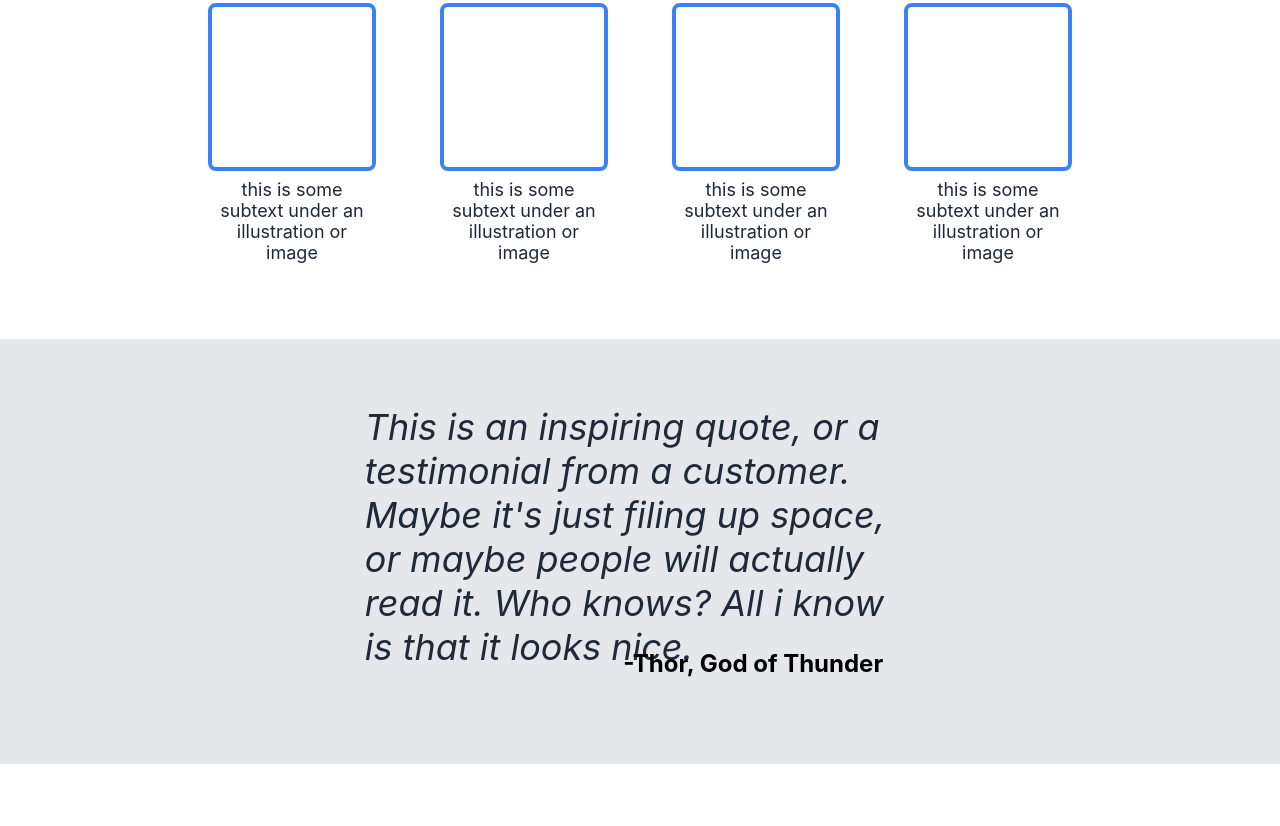
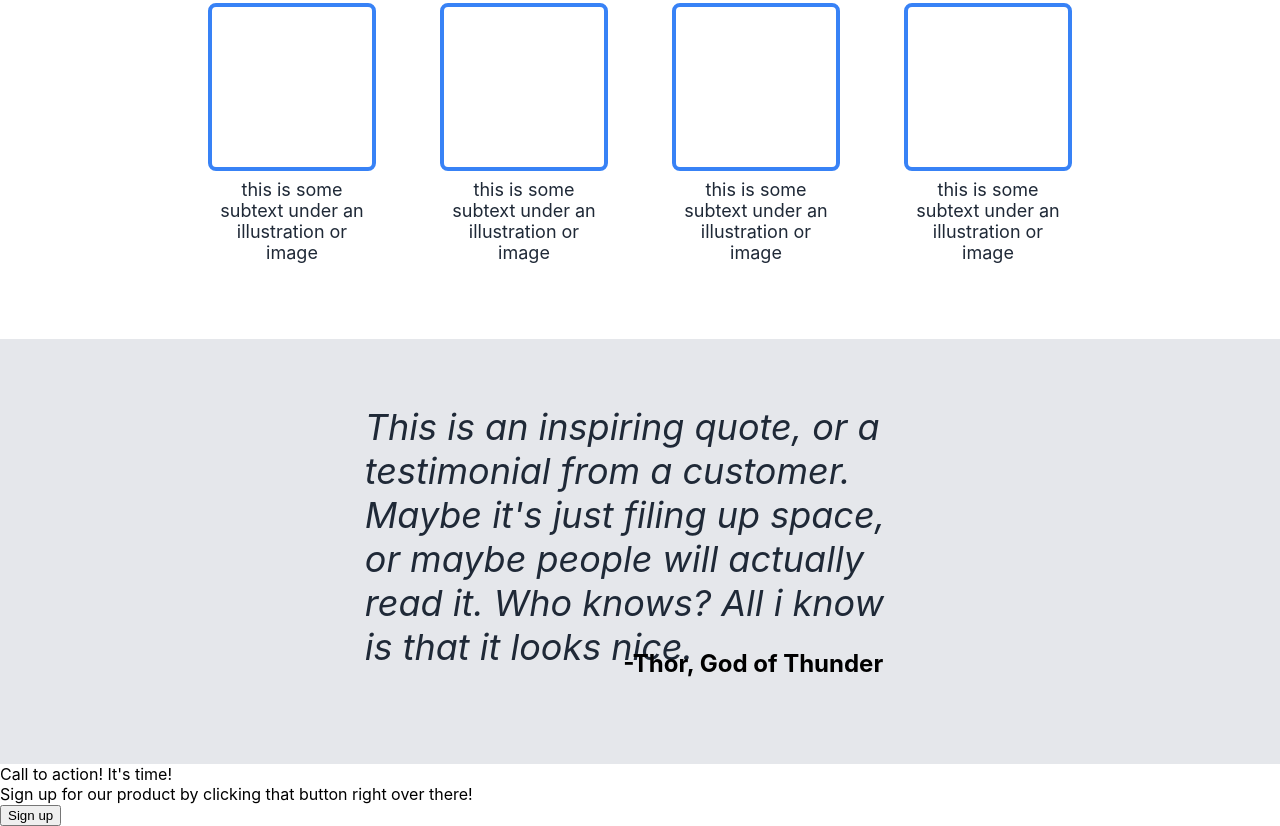
Before and after one commit to Winkelton/landingpage, a plain HTML site: page index.html in a window 1280 px wide. Shown: the part 621-1447 px from the top of the page. Before the commit the page ends 1385 px from the top, so only its background shows below. Drawn offline with Linux system fonts and the light colour scheme.

Commit message:
added last section with signup button

```diff
--- a/index.html
+++ b/index.html
@@ -45,6 +45,15 @@
             <div class="bigquote">This is an inspiring quote, or a testimonial from a customer. Maybe it's just filing up space, or maybe people will actually read it. Who knows? All i know is that it looks nice.</div>
             <div class="quoteauthor">-Thor, God of Thunder</div>
         </div>
+        <div class="containerfour">
+            <div class="fourcontainer">
+                <div class="fourtext">
+                    <div class="fourbigtext">Call to action! It's time!</div>
+                    <div class="foursmalltext">Sign up for our product by clicking that button right over there!</div>
+                </div>
+                <button class="fourbutton">Sign up</button>
+            </div>
+        </div>
     </body>
     <footer class="footer">
 
```
